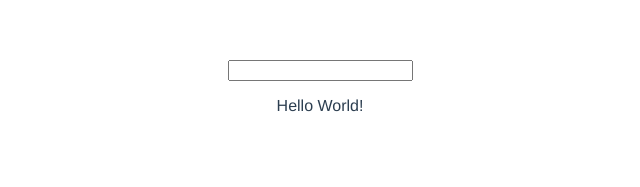
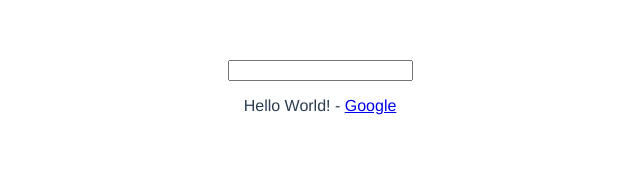
Before and after one commit to mislavsraka/Vue-project, a Vue app: page / in a window 1280 px wide. Shown: the top 187 px of the page, without its empty margins (320-960 px from the left). Built offline with nearby package versions, Linux system fonts and the light colour scheme.

Commit message:
Binding link to attributes

```diff
--- a/index.html
+++ b/index.html
@@ -8,7 +8,7 @@
   <body>
     <div id="app">
   		<input type="text" v-on:input="changeTitle">
-  		<p>{{ sayHello() }}</p>
+  		<p>{{ sayHello() }} - <a v-bind:href="link">Google</a></p>
 	</div>
   </body>
 </html>
--- a/src/main.js
+++ b/src/main.js
@@ -10,7 +10,8 @@ Vue.config.productionTip = false
 new Vue({
 	el: '#app',
   data: {
-  	title: 'Hello World!'
+  	title: 'Hello World!',
+  	link: 'https://google.hr'
   },
   methods: {
   	sayHello: function() {
```
